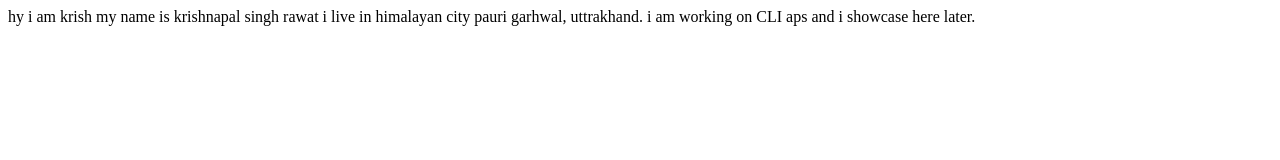
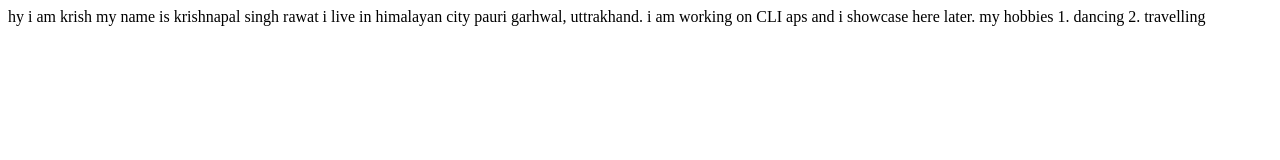
Before and after one commit to LakshmanRawat/krish-site, a plain HTML site: page index.html in a window 1280 px wide. Drawn offline with Linux system fonts and the light colour scheme.

Commit message:
update hobbies

```diff
--- a/index.html
+++ b/index.html
@@ -11,5 +11,11 @@
     i live in himalayan city pauri garhwal, uttrakhand.
 
     i am working on CLI aps and i showcase here later.
+
+
+
+    my hobbies
+    1. dancing
+    2. travelling
 </body>
 </html>
```
